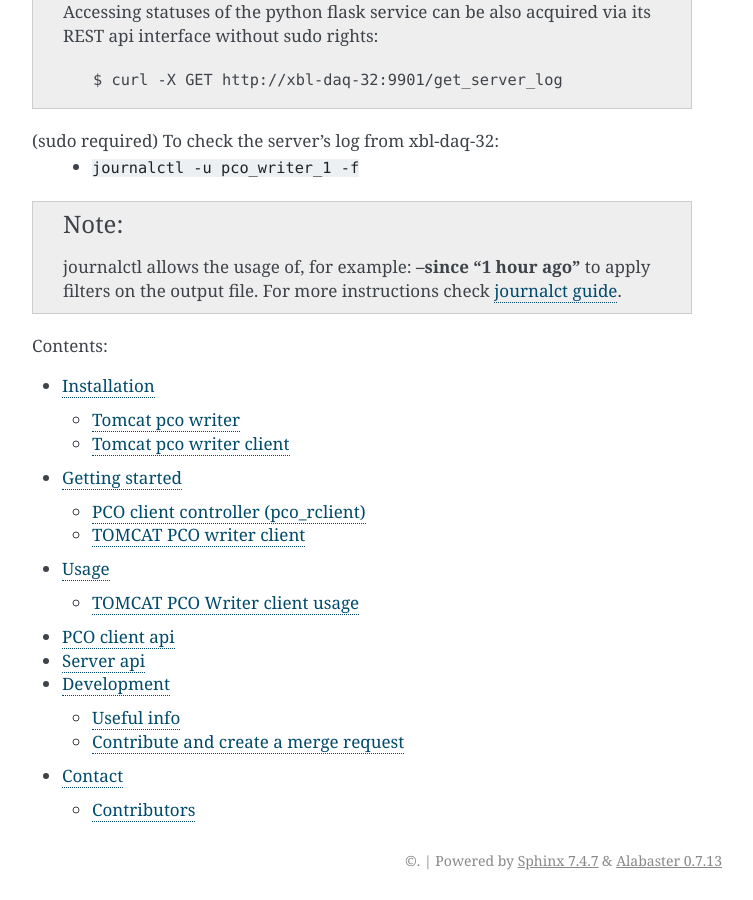
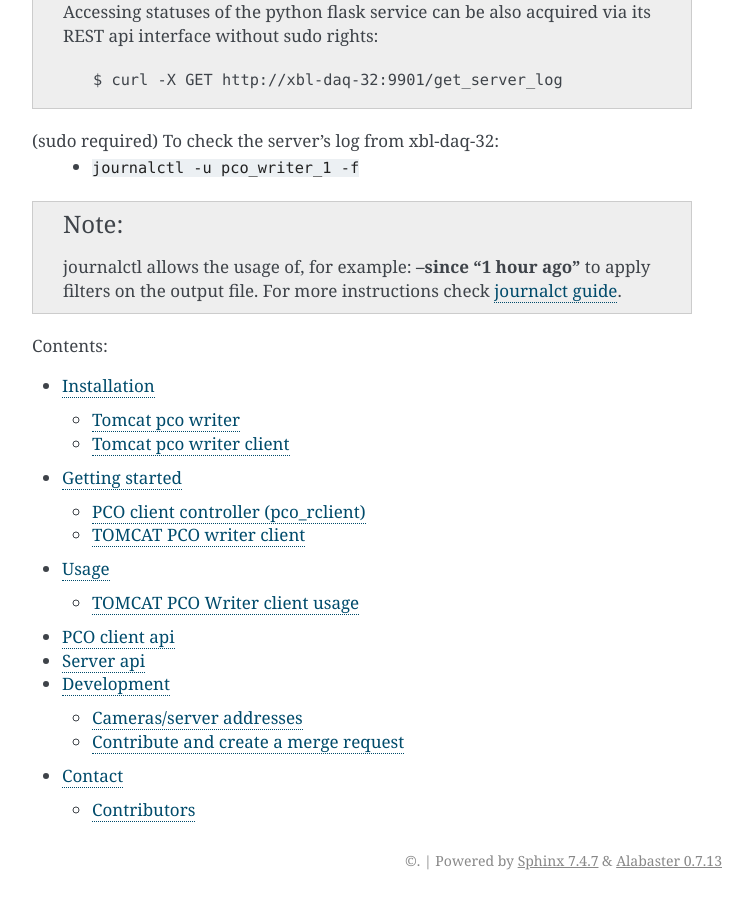
Before and after one commit to paulscherrerinstitute/lib_cpp_h5_writer, a Sphinx documentation site: the page built from docs/index.rst, in a window 1280 px wide and 900 px high, scrolled down 1964 px. Shown: the whole window, without its empty margins (388-1141 px from the left). Built offline with Sphinx 7.4.7, drawn with Linux system fonts in a browser that asks for light colours; pages that are not in the unit, such as notebooks, are missing from menus.

Commit message:
Update development.rst

```diff
--- a/docs/development.rst
+++ b/docs/development.rst
@@ -2,13 +2,13 @@
 Development
 ###########
 
-Useful info
------------
+Cameras/server addresses
+------------------------
 
 +---------------------------+-----------------------------------------------------+
 | Address:Port              | Description                                         |
 +===========================+=====================================================+
-| tcp://129.129.99.47:8080 | PCO camera (10G copper link X02DA-PCO-1.psi.ch)      |
+| tcp://129.129.99.47:8080  | PCO camera (10G copper link X02DA-PCO-1.psi.ch)     |
 +---------------------------+-----------------------------------------------------+
 | tcp://10.10.1.26:8080     | PCO camera (1G copper link X02DA-PCO-1.psi.ch)      |
 +---------------------------+-----------------------------------------------------+
@@ -24,7 +24,7 @@
 +---------------------------+-----------------------------------------------------+
 
 .. note::
-   * Writer API address is a parameter used when configuring and, therefore, can be changed.
+   * *Writer API address is a parameter used when configuring and, therefore, can be changed.
 
 Contribute and create a merge request
 -------------------------------------
```
